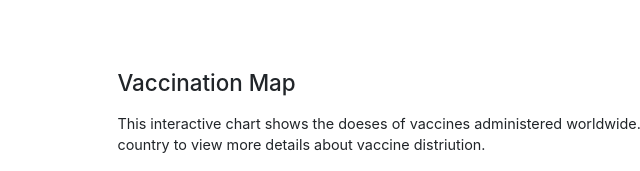
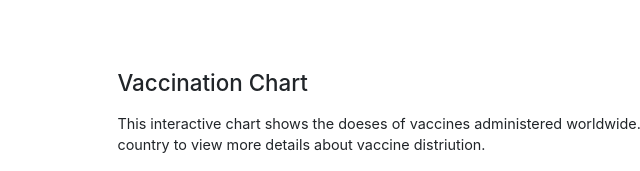
Before and after one commit to sumeeyahhaq/cit-481-senior-project, a plain HTML site: page vaccine.html in a window 1280 px wide. Shown: the part 490-661 px from the top of the page, 113-753 px from the left. Drawn offline with nearby package versions, Linux system fonts and the light colour scheme; grey boxes are pictures that could not be loaded.

Commit message:
added .gitignore file

```diff
--- a/vaccine.html
+++ b/vaccine.html
@@ -92,7 +92,7 @@
 
 		<main>
 			<section class="vaccine-map">
-				<h1>Vaccination Map</h1>
+				<h1>Vaccination Chart</h1>
 				<p>
 					This interactive chart shows the doeses of vaccines administered
 					worldwide. You can also choose specific country to view more details
```
Also changed, not shown: 5 other files.
